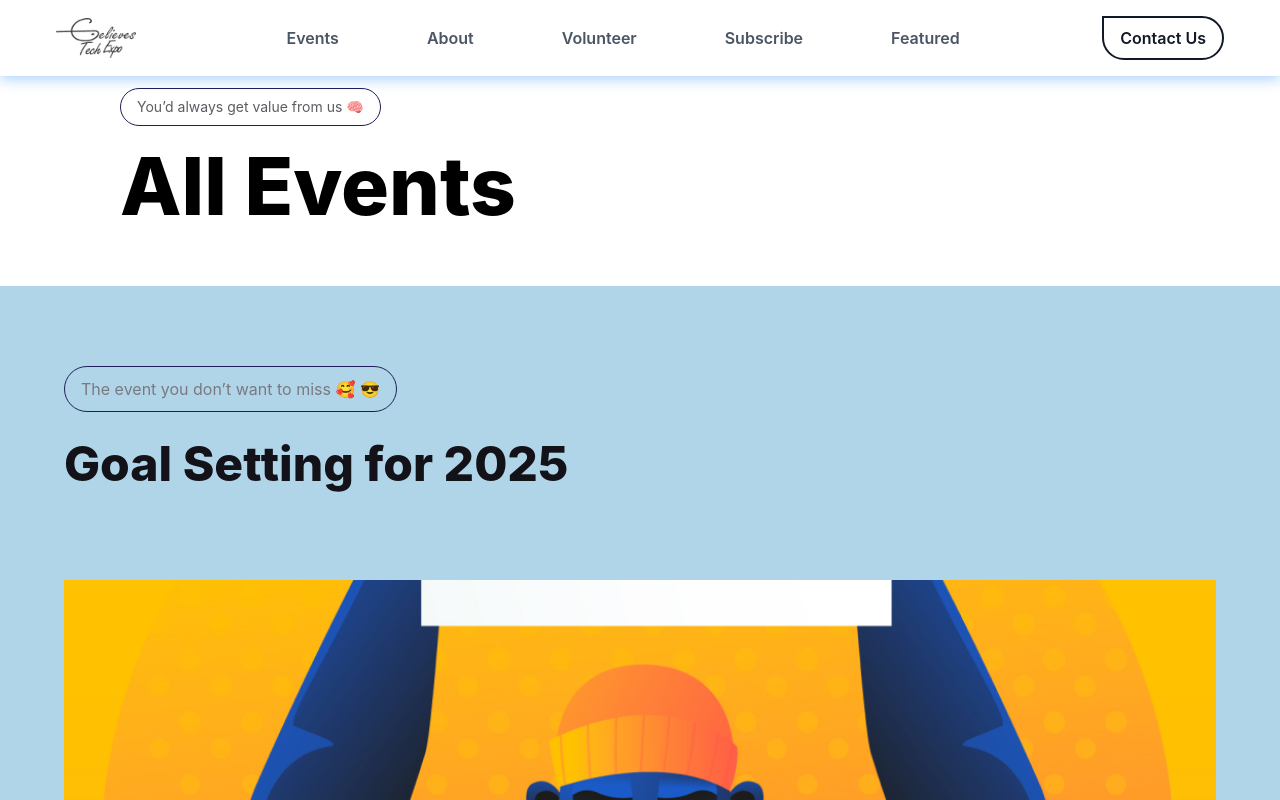
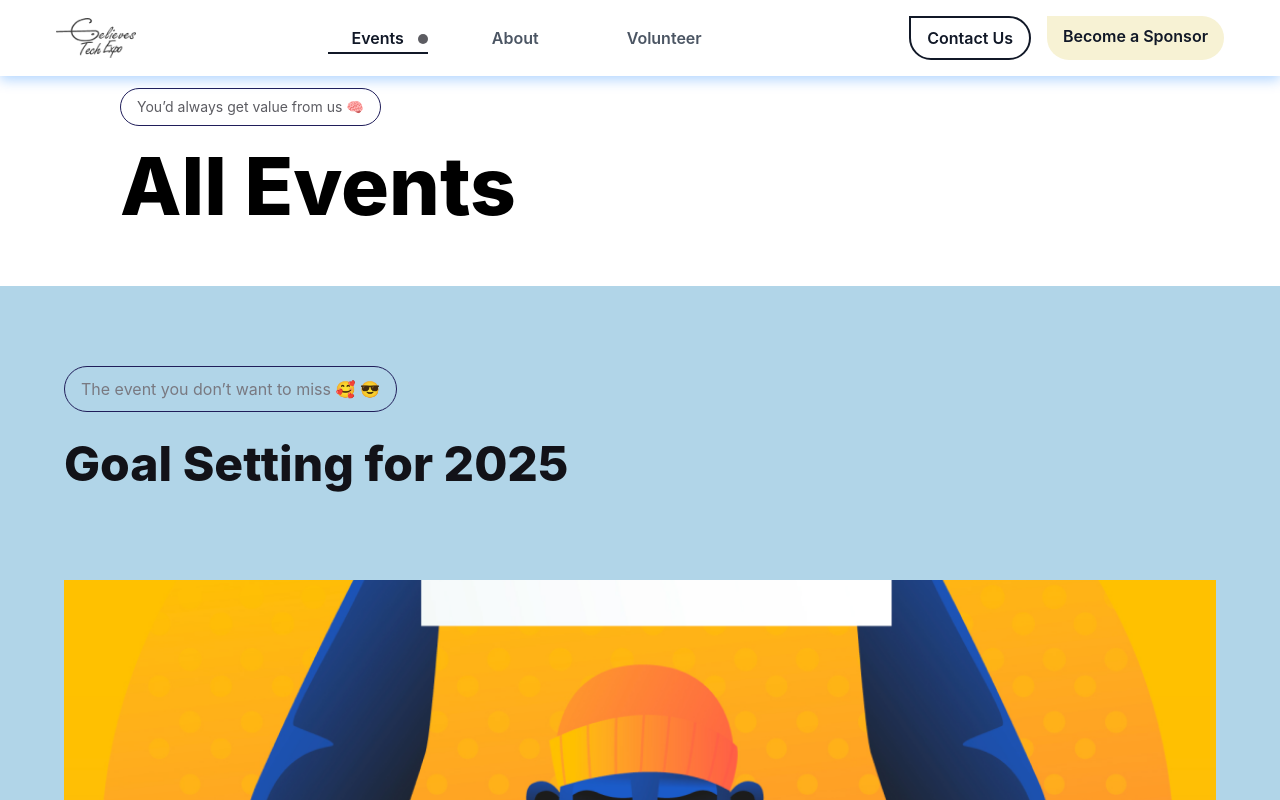
Before and after one commit to btetotheworld/bte-website, a Next.js app: page /events in a window 1280 px wide. Shown: the top 800 px of the page. Built offline with nearby package versions, Linux system fonts and the light colour scheme.

Commit message:
update paths on header

```diff
--- a/components/Header.tsx
+++ b/components/Header.tsx
@@ -1,63 +1,32 @@
 "use client";
 import Link from "next/link";
-import { useState, useEffect } from "react";
+import { useState } from "react";
 import Image from "next/image";
 import logo from "../assets/bte.png";
 import { Bars3Icon, XMarkIcon } from "@heroicons/react/24/outline";
-import { useRouter } from "next/navigation";
+import { useRouter, usePathname } from "next/navigation";
 
 export default function Header() {
   const [menuOpen, setMenuOpen] = useState(false);
-  const [activeSection, setActiveSection] = useState("home");
   const router = useRouter();
+  const pathname = usePathname();
 
-  useEffect(() => {
-    const sections = document.querySelectorAll("section");
-    const observerOptions = {
-      root: null,
-      rootMargin: "-50px 0px -50px 0px",
-      threshold: 0.4,
+  // Route mapping for cleaner navigation logic
+  const routes: Record<string, string> = {
+    home: "/",
+    volunteer: "/volunteer",
+    events: "/events",
+    about: "/community",
   };
 
-    const observer = new IntersectionObserver((entries) => {
-      let foundActive = false;
-      entries.forEach((entry) => {
-        if (entry.isIntersecting) {
-          setActiveSection(entry.target.id);
-          foundActive = true;
+  // Handle navigation
+  const handleLinkClick = (id: keyof typeof routes) => {
+    setMenuOpen(false);
+    if (routes[id]) {
+      router.push(routes[id]);
+    } else {
+      document.getElementById(id)?.scrollIntoView({ behavior: "smooth", block: "start" });
     }
-      });
-
-      if (!foundActive) {
-        setActiveSection("home");
-      }
-    }, observerOptions);
-
-    sections.forEach((section) => observer.observe(section));
-
-    return () => sections.forEach((section) => observer.unobserve(section));
-  }, []);
-
-  const handleLinkClick = (id: string) => {
-    setMenuOpen(false);
-    setActiveSection(id);
-
-
-    if (id === "volunteer") {
-      console.log("Pushing to /volunteer");
-      router.push("/volunteer")
-    } else if (id === "events") {
-      router.push("/events")
-    } else if (id === "home") {
-      router.push("/")
-    }
-     else {
-      document.getElementById(id)?.scrollIntoView({ behavior: "smooth", block: "start" });
-
-
-    }
-
-
   };
 
   return (
@@ -65,45 +34,51 @@ export default function Header() {
       <div className="max-w-full mx-auto px-6 md:px-14 py-4 flex items-center justify-between">
         {/* Logo */}
         <Link href="/" className="flex items-center">
-          <Image src={logo} alt="BTE Logo" width={80} height={80} className="mr-2 grayscale" />
+          <Image src={logo} alt="BTE Logo" width={80} height={80} priority className="mr-2 grayscale" />
         </Link>
 
         {/* Desktop Navigation */}
         <nav className="hidden md:flex space-x-10">
-          {["events", "about", "volunteer", "subscribe", "featured"].map((section) => (
-            <Link
+          {["events", "about", "volunteer"].map((section) => (
+            <div
               key={section}
-              href={`#${section}`}
-              className={`hover:text-gray-800 px-6 font-semibold relative ${
-                activeSection === section ? "text-gray-900" : "text-gray-600"
+              className={`hover:text-gray-800 cursor-pointer px-6 font-semibold relative ${
+                pathname === routes[section] ? "text-gray-900" : "text-gray-600"
               }`}
-              onClick={() => handleLinkClick(section)}
+              onClick={() => handleLinkClick(section as keyof typeof routes)}
             >
               {section.charAt(0).toUpperCase() + section.slice(1)}
-              {activeSection === section && (
+              {pathname === routes[section] && (
                 <div>
                   <span className="absolute left-0 right-0 -bottom-1 h-[2px] bg-gray-900"></span>
-                  <span className="absolute right-0 top-2  h-[0.6rem] w-[0.6rem] rounded-full  bg-text-default"></span>
+                  <span className="absolute right-0 top-2 h-[0.6rem] w-[0.6rem] rounded-full bg-text-default"></span>
                 </div>
-
               )}
-            </Link>
+            </div>
           ))}
         </nav>
 
-        {/* Contact Button */}
+        {/* Buttons */}
+        <div className="flex space-x-4">
           <Link
-          href={"/contact-us"}
-          // onClick={() => handleLinkClick("contact")}
+            href="/contact-us"
             className="hidden md:block bg-white text-gray-900 py-2 px-4 rounded-b-[24px] rounded-tr-[24px] border-gray-900 border-2 font-semibold hover:bg-gray-900 hover:text-white transition-all duration-200 ease-out"
           >
             Contact Us
           </Link>
+          <Link
+            href="/"
+            className="hidden md:block bg-[#f7f2d4] text-gray-900 py-2 px-4 rounded-b-[24px] rounded-tr-[24px] font-semibold hover:bg-gray-900 hover:text-white transition-all duration-200 ease-out"
+          >
+            Become a Sponsor
+          </Link>
+        </div>
 
         {/* Mobile Menu Toggle */}
         <button
           className="md:hidden text-gray-900 border-gray-900 border-2 px-2 rounded-b-[24px] rounded-tr-[24px] transition-all duration-300 ease-in-out"
           onClick={() => setMenuOpen(!menuOpen)}
+          aria-label="Toggle navigation menu"
         >
           {menuOpen ? <XMarkIcon className="w-8 h-8" /> : <Bars3Icon className="w-8 h-8" />}
         </button>
@@ -112,21 +87,19 @@ export default function Header() {
       {/* Mobile Navigation Menu */}
       {menuOpen && (
         <div className="md:hidden bg-white space-y-4 py-4 min-h-screen shadow-lg">
-          {["events", "about", "volunteer", "subscribe", "featured"].map((section) => (
-            <Link
+          {["events", "about", "volunteer"].map((section) => (
+            <div
               key={section}
-            href={`#${section}`}
-              onClick={() => handleLinkClick(section)}
+              onClick={() => handleLinkClick(section as keyof typeof routes)}
               className={`block w-full text-center py-3 font-semibold ${
-                activeSection === section ? "text-gray-900" : "text-gray-600"
+                pathname === routes[section] ? "text-gray-900" : "text-gray-600"
               }`}
             >
               {section.charAt(0).toUpperCase() + section.slice(1)}
-            </Link>
+            </div>
           ))}
           <Link
-          href={"/contact-us"}
-
+            href="/contact-us"
             className="block w-full text-center rounded-b-[24px] rounded-tr-[24px] bg-gray-900 text-white py-3 px-4 hover:bg-opacity-90 mx-6 mt-2"
           >
             Join the BTE Family
```
Lines whose indentation alone changed are shown as unchanged.
